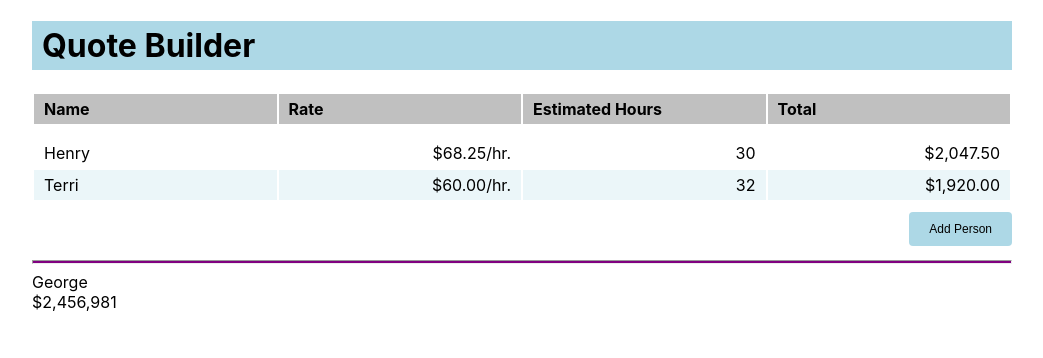
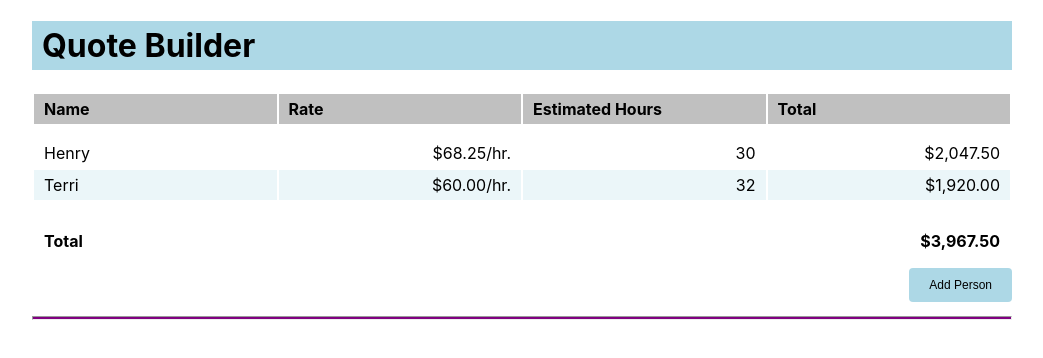
Before and after one commit to halpert3/estimating-app-mirrored, a React (Create React App) app: page / in a window 1280 px wide. Shown: the top 358 px of the page, without its empty margins (118-1161 px from the left). Built offline with nearby package versions, Linux system fonts and the light colour scheme.

Commit message:
updated calculations

```diff
--- /dev/null
+++ b/src/Components/Calculations.jsx
@@ -0,0 +1,34 @@
+import NumberFormat from 'react-number-format';
+import React from 'react';
+
+const Calculations = props => {
+
+    let newArr = [];
+    for (let i = 0; i < props.everyone.length; i++) {
+        newArr.push(props.everyone[i].rate * props.everyone[i].estimated_hours);
+        console.log(newArr)
+    }
+    let sum = newArr.reduce((total, current) => total + current);
+
+    return (
+
+        <div style={{ paddingBottom: 10 }}>
+            <table className="table">
+                <tbody>
+                    <tr style={{ fontWeight: "bold" }}>
+                        <td>Total</td>
+                        <td></td>
+                        <td></td>
+                        <td className="right-align">
+                            <NumberFormat value={sum} displayType={'text'}
+                                thousandSeparator={true} prefix={'$'} decimalScale={2} fixedDecimalScale={true} />
+                        </td>
+                    </tr>
+                </tbody>
+            </table>
+        </div>
+    )
+}
+
+
+export default Calculations;
--- a/src/Project.js
+++ b/src/Project.js
@@ -1,7 +1,7 @@
 import React from 'react';
 import './Project.css';
-import NumberFormat from 'react-number-format';
 import ListEngineers from './Components/ListEngineers';
+import Calculations from './Components/Calculations';
 
 
 const ColoredLine = ({ color }) => (<
@@ -21,25 +21,29 @@ class Project extends React.Component {
         allEngineers: [
             { name: "Henry", rate: 68.25, estimated_hours: 30 },
             { name: "Terri", rate: 60, estimated_hours: 32 }
-        ]
+        ],
+        test_array: ["test0", "test1"]
     }
 
     render() {
         return (
-
             <div className="grid-container">
                 <div className="middle-col">
-                    <h1 > Quote Builder </h1> <ListEngineers everyone={this.state.allEngineers} />
-                    <div> < button type="button" > Add Person </button></div>
+                    <h1>Quote Builder</h1>
+                    <ListEngineers everyone={this.state.allEngineers} />
+                    <Calculations everyone={this.state.allEngineers} />
+                    <div>
+                        <button type="button">Add Person</button>
+                    </div>
                     <br /> < br />
-                    <div> < ColoredLine color="purple" /> </div>
-                    <div> {this.state.name} </div>
-                    <NumberFormat value={2456981} displayType={'text'} thousandSeparator={true} prefix={'$'} />
+                    { /* *************** end of chart  ******************/}
+                    <div>
+                        <ColoredLine color="purple" />
+                    </div>
+
 
                 </div>
-            </div>
-
-
+            </div >
 
         );
     }
```
